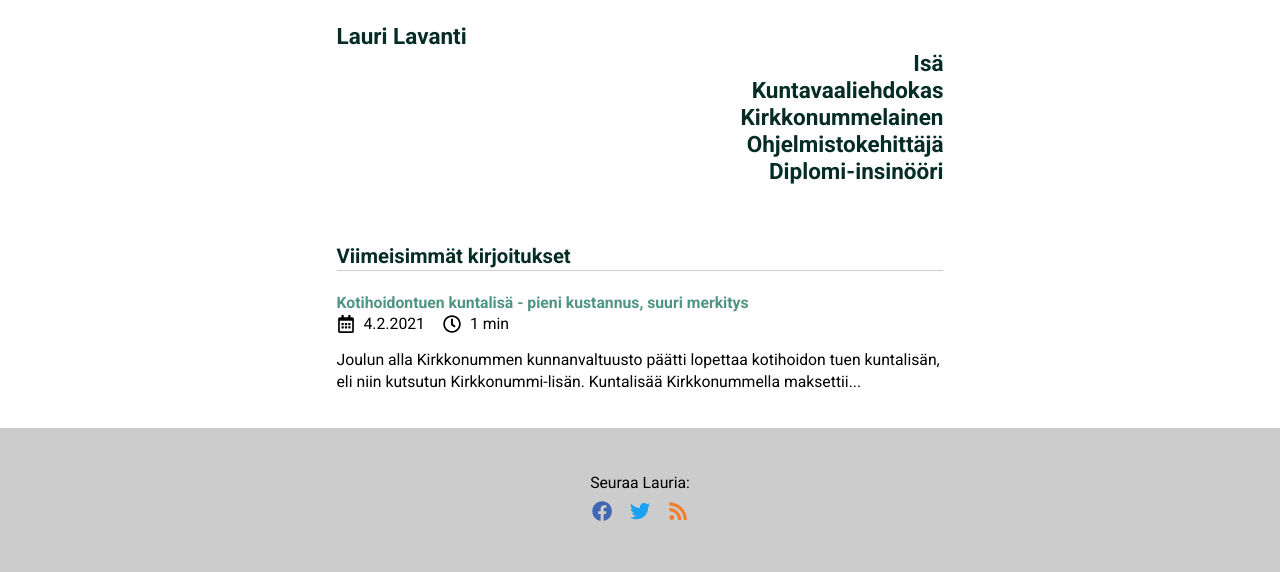
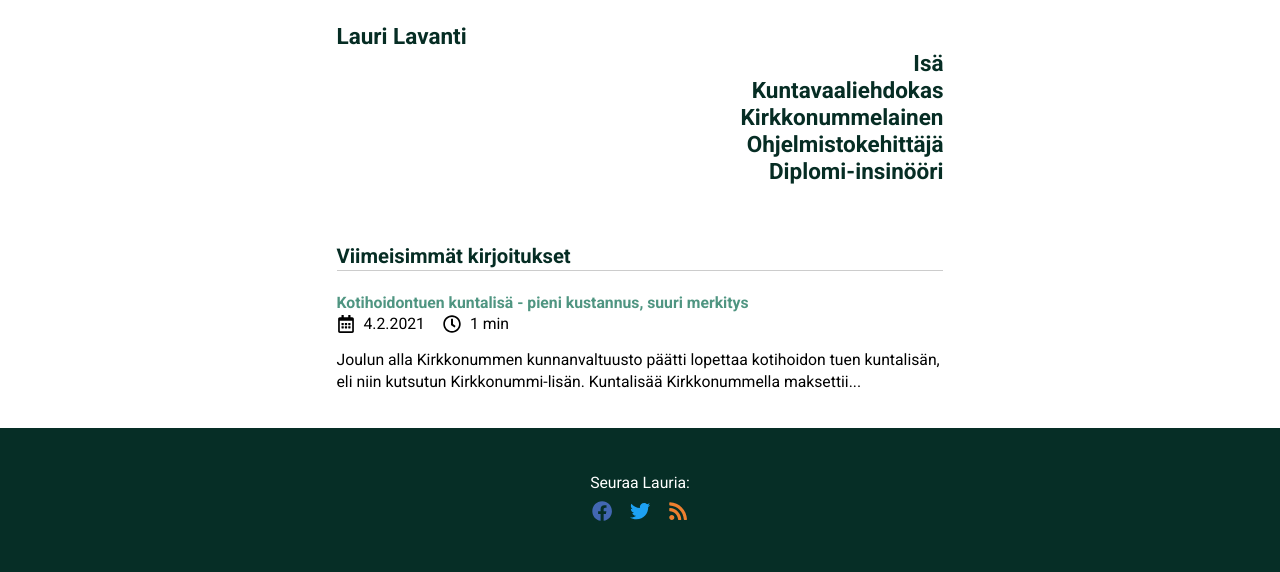
Before and after one commit to Lapanti/lapanti.github.io, a Jekyll site: the page built from index.html, in a window 1280 px wide. Shown: the part 360-932 px from the top of the page. Built offline with Jekyll 4.4.1, drawn with Linux system fonts in a browser that asks for light colours.

Commit message:
footer color

```diff
--- a/assets/css/main.scss
+++ b/assets/css/main.scss
@@ -29,7 +29,8 @@ html {
     // Colors
     --link-color: #4F9581;
     --nav-link-color: #0C5A48;
-    --accent: #062D24;
+    --accent-color: #062D24;
+    --secondary-bg-color: #062e26;
 
     --fb-color: #4267B2;
     --twitter-color: #1DA1F2;
@@ -68,7 +69,7 @@ html {
             margin: 0;
             padding: 0;
             font-weight: bold;
-            color: var(--accent);
+            color: var(--accent-color);
         }
 
         h1 {
@@ -191,7 +192,7 @@ html {
                     font-size: var(--base-x1-125);
                     &:active,
                     &:hover {
-                        color: var(--accent);
+                        color: var(--accent-color);
                     }
             }
 
@@ -277,7 +278,8 @@ html {
 
         footer {
             grid-area: footer;
-            background-color: rgba(0, 0, 0, .2);
+            background-color: var(--secondary-bg-color);
+            color: white;
             display: flex;
             flex-direction: column;
             align-items: center;
```
